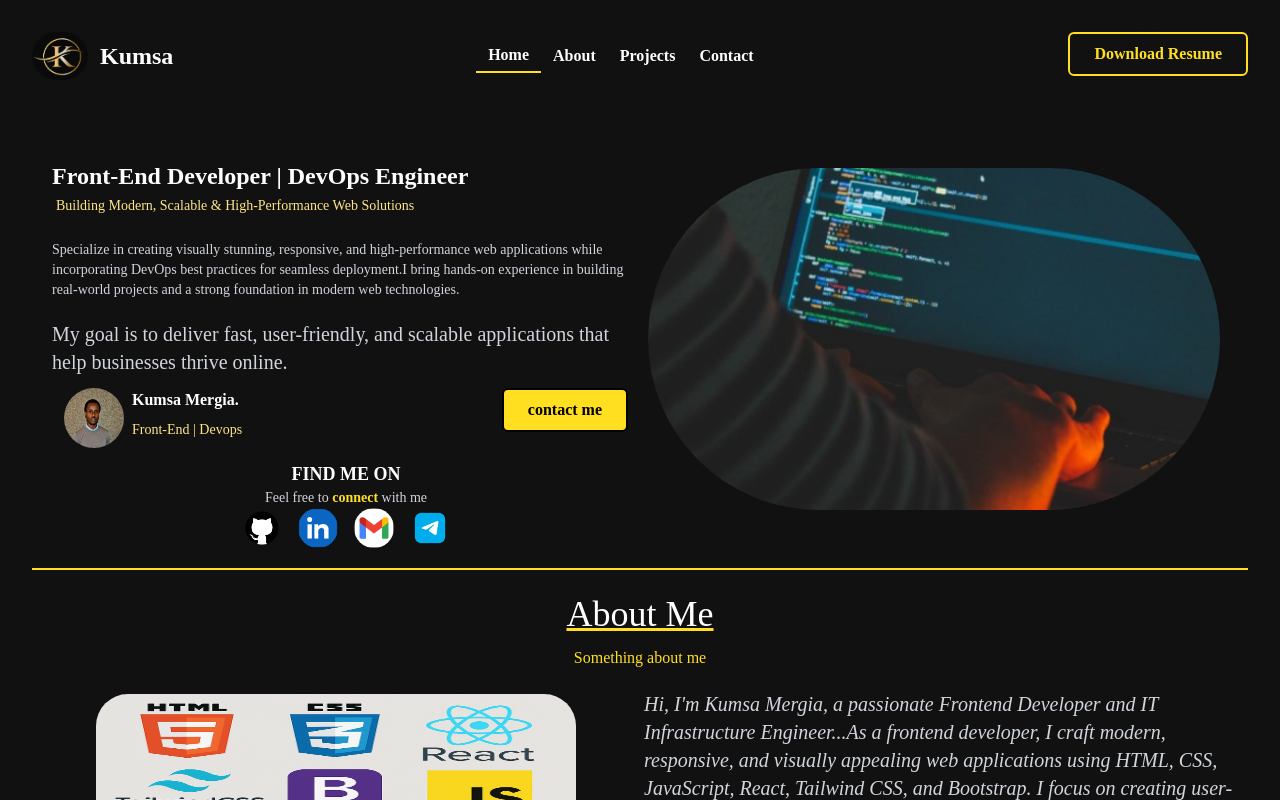
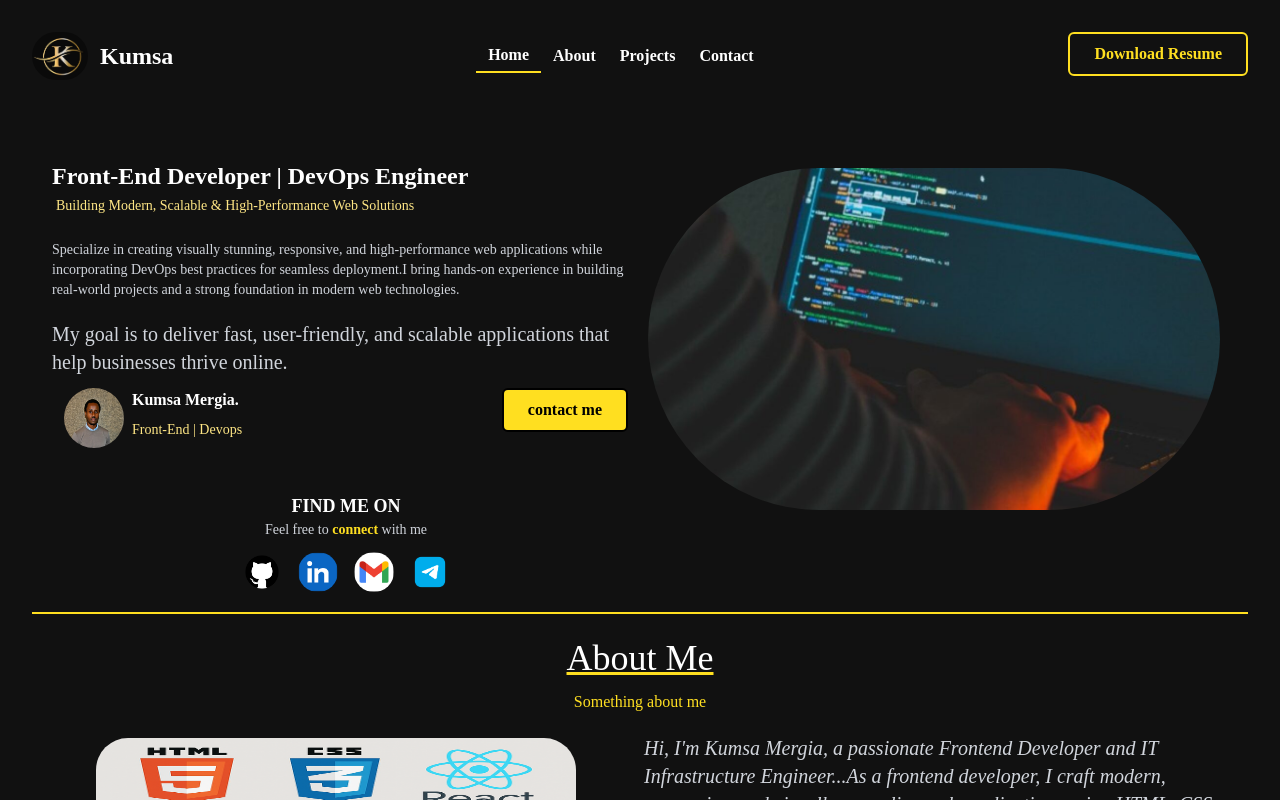
Before and after one commit to kumsa-Mergia/Kumsa-Mergia-Daba, a React (Vite) app: page / in a window 1280 px wide. Shown: the top 800 px of the page. Built offline with nearby package versions, Linux system fonts and the light colour scheme.

Commit message:
Update index.css

```diff
--- a/src/index.css
+++ b/src/index.css
@@ -5,7 +5,7 @@
 }
 
 *{
-  margin: 0;
+  margin: 0.5;
   padding: 0.5;
 }
 
```
